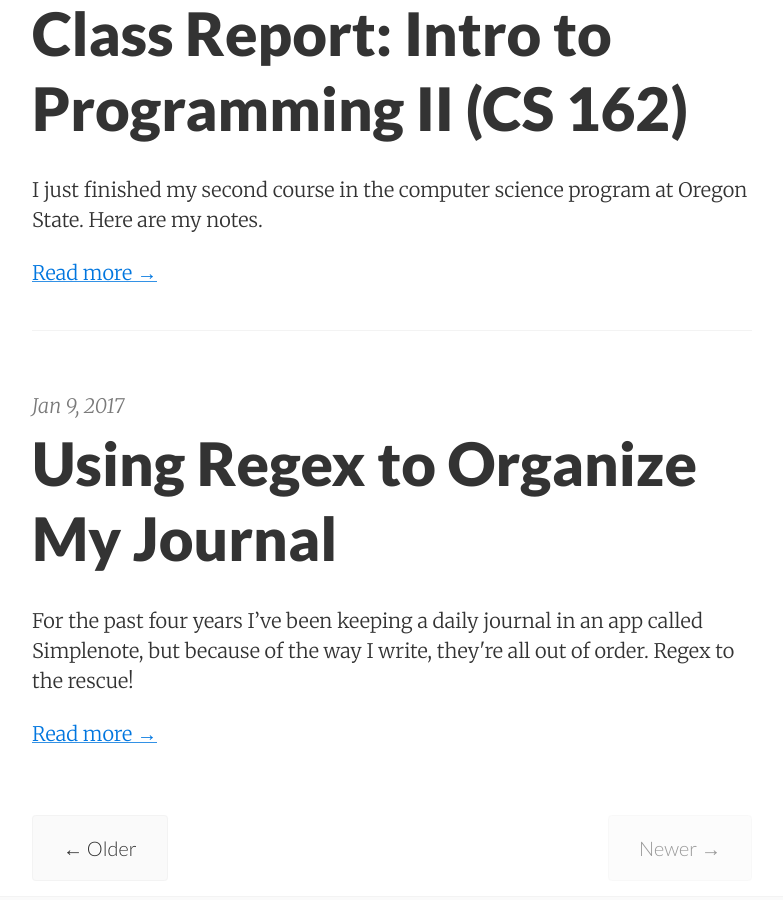
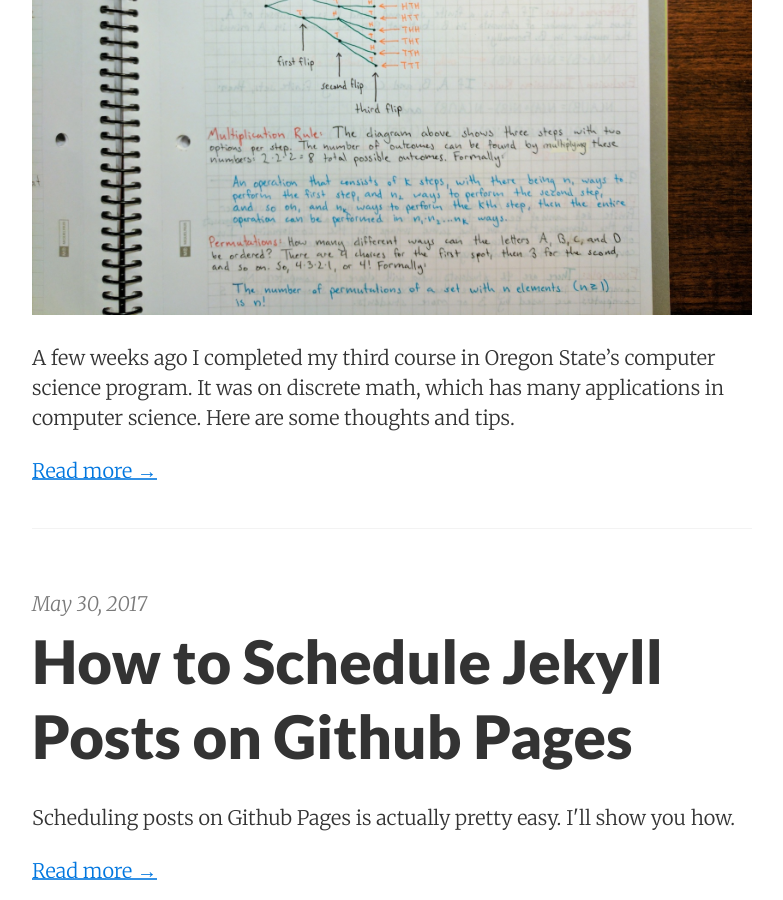
Before and after one commit to alxmjo/code, a Jekyll site: the page built from index.html, in a window 1280 px wide and 900 px high, scrolled down 599 px. Shown: the whole window, without its empty margins (248-1031 px from the left). Built offline with Jekyll 4.4.1, drawn with Linux system fonts in a browser that asks for light colours; the list of posts is cut into pages by our own code; some of the changed lines change nothing that is shown; some of the changed text lies outside the part shown.

Commit message:
modify config and new post

```diff
--- a/_config.yml
+++ b/_config.yml
@@ -40,6 +40,6 @@ show_drafts: false
 sass:
   compressed: true
 
-# Gems
-gems:
+# Plugins
+plugins:
   - jekyll-paginate
--- /dev/null
+++ b/_posts/2017-09-05-class-report-discrete-structures-cs-225.markdown
@@ -0,0 +1,62 @@
+---
+layout: post
+title: "Class Report: Discrete Structures (CS 225)"
+date: 2017-07-23T15:31:19-07:00
+image: images/IMG_20170723_155759.jpg
+summary: A few weeks ago I completed my third course in Oregon State’s computer science program. It was on discrete math, which has many applications in computer science. Here are some thoughts and tips.
+permalink: osu-class-report-cs225
+tags: newsletter
+---
+
+![Notes. Miquelrius grid notebook and Marvy LePen pens.](images/IMG_20170723_155759.jpg)
+*A page of my notes. Miquelrius grid notebook and Marvy LePen pens.*
+
+A few weeks ago I completed my third course in Oregon State’s computer science program. It was on discrete math, which has many applications in computer science.
+
+### Instructor
+
+Samina Ehsan
+
+### Topics
+- Logical equivalence and conditionals
+- Direct proofs and proof by contraposition
+- Proof by contradiction
+- Set theory and set operations
+- Sequences and sums
+- Weak and strong induction
+- Recursion and structural induction
+- Counting rules and the pigeonhole principle
+- Permutations and combinations
+- Connectivity, graphs, and trees, and shortest path problems
+
+### Assignments
+
+Each week of the course focused (roughly) on one of the bullet points above. Rather than being project-based, like my two previous courses in the program, the assignments for this course consisted of answering questions from the textbook.
+
+I completed the first assignment using [LaTeX](https://en.wikipedia.org/wiki/LaTeX) (which I just learned is pronounced LAH-tek) but found that I was spending more time perfecting the formatting than learning the course material. After that I switched to writing my assignments by hand.
+
+### Exams
+
+I found the exams for this course a little bit frustrating. I ran out of time on the midterm and was only able to write down the beginning of an answer for the last two questions, 20 percent of the entire exam. As soon as the exam was over I wrote an email to the professor, Samina Ehsan, explaining why I felt like there wasn’t enough time provided on the final exam. She never wrote back, but I soon found out that I’d received a 99 percent on the test, even being given full credit for the problems that I hadn’t answered completely. I was relieved to find that my grade wouldn’t tank because of my poor performance, but I was also a little bit frustrated at the combination of “not enough time to finish” with “easy grading.” I’d much rather have enough time to take a difficult test. I’m sure I’d learn more in the process, too.
+
+I didn’t want to depend on easy grading for the final, too, so I studied even harder and ended up finishing all of the problems with time to spare. Still, the grading was harder and ended up earning a 95 percent, lower than my midterm score. But I had enough time to work through each problem, so I’m happy.
+
+### Study Strategy
+
+I’m a big believer in flashcards, so when I started this course I spent a lot of time translating the reading onto little yellow pieces of paper. What’s the difference between contraposition and contradiction? Union and intersection? I soon found that almost all of the information I’d been committing to memory via flashcard was given for free on the exams, so I stopped making and studying flashcards.
+
+No flashcards, then, but I’m still a great believer in the power of note-taking (those are my notes at the top of this post). So, my study strategy consisted of doing the assigned reading, highlighting the important parts (or at least what I thought was important) and then going back through a day or two later and copying the important parts down into my notebook.
+
+The professor recommended completing all of the problems at the end of each chapter, but this would’ve taken hours that I didn’t have. I found that I gained a good handle on the material by doing the assigned problems. If I found an assigned problem too hard at first, I’d do a few easier problems to prepare for it.
+
+When it came time to study for the test I reviewed old quizzes and solved problems from the textbook that I hadn’t already done. Professor Ehsan provided practice quizzes (in addition to the graded ones) that I could take as many times as I wanted. This was an invaluable resource.
+
+### Difficulty
+
+I found the material in this course more challenging than what I’d encountered in [CS 161](class-report-introduction-to-programming-cs-161) and [CS 162](class-report-intro-to-programming-ii-cs-162), which I’d taken in the previous two terms. That said, I think the time commitment was lower (around 12 hours per week) because I wasn’t spending hours setting up my programming environment or tracking down bugs in my code.
+
+### Enjoyment
+
+I don’t usually include a section on how much I enjoyed a class, but I feel like I should start. Even though there’s a reasonably good chance I’ll never use this material (as was pointed out by a computer science professor I happened to sit next to on a plane), I still found the material very engaging. The two parts I enjoyed the most were on logical statements (because I love hearing and breaking down arguments and logic) and graphs and trees (because of how they help me visualize abstract concepts).
+
+### Final Grade: A
```
Also changed, not shown: images/IMG_20170723_155759.jpg (added).
